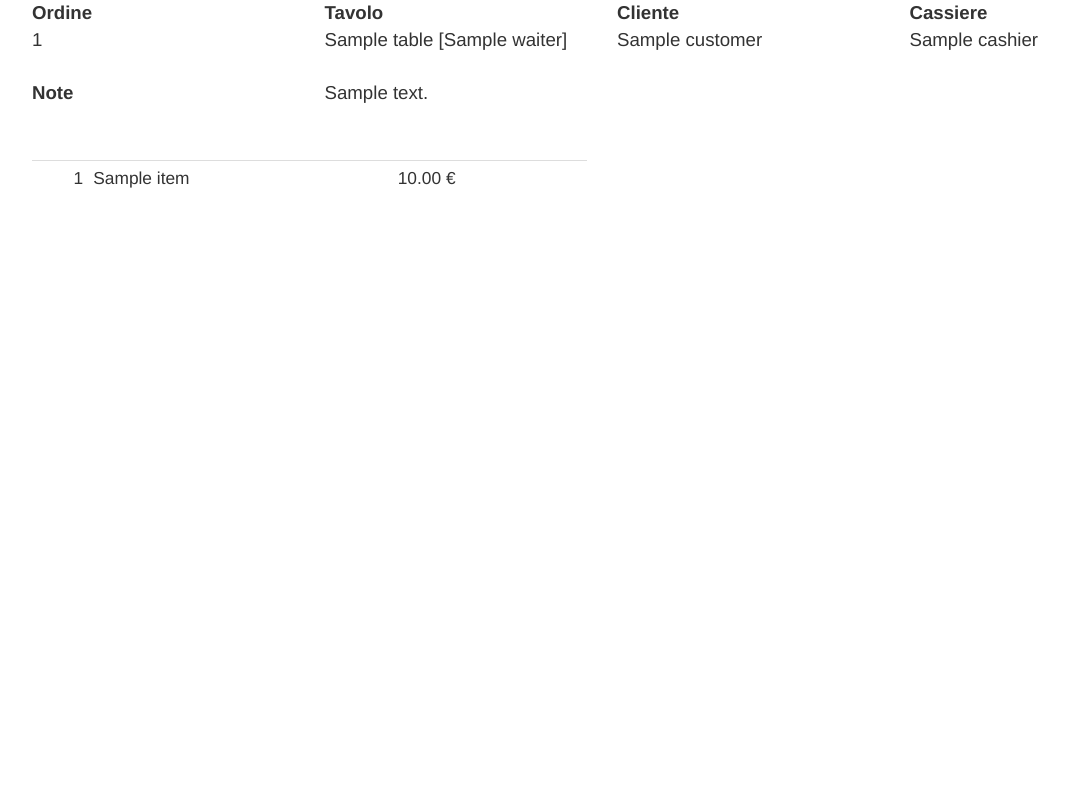
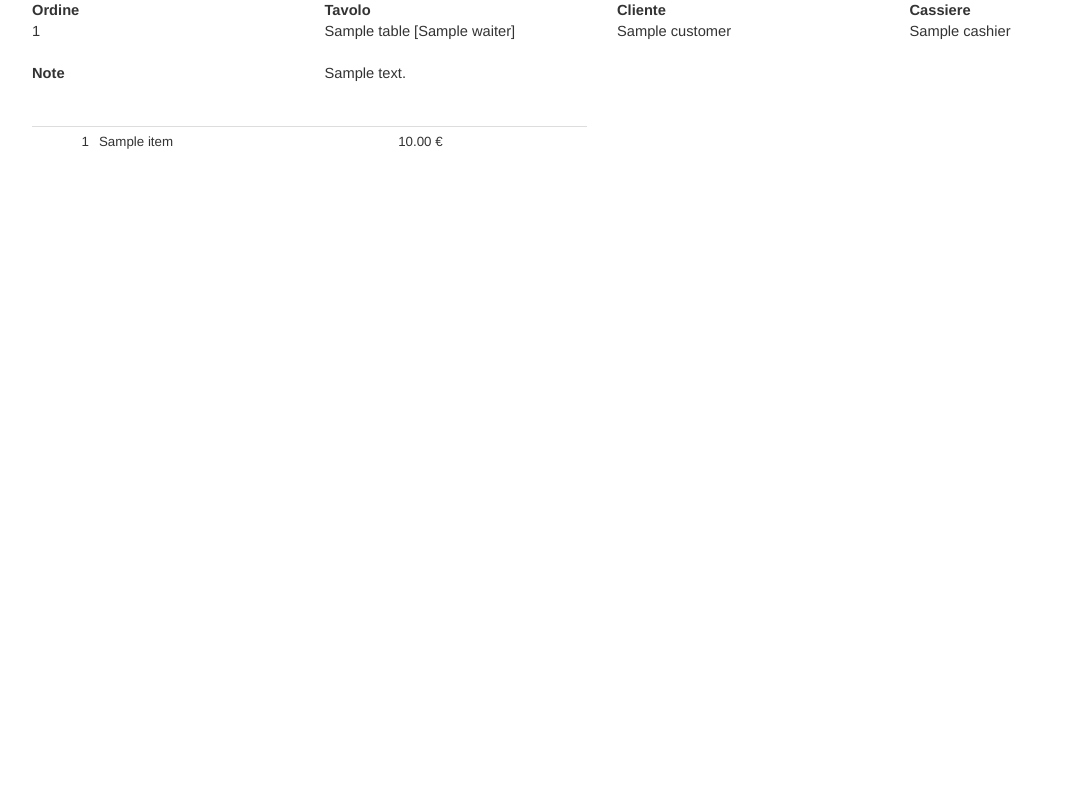
Before and after one commit to antocuni/ristomele, a Flask app: template server/templates/order.html in a window 1280 px wide. Shown: the whole page, without its empty margins (38-1107 px from the left). Run offline with Flask 3, Linux system fonts and the light colour scheme; the template is opened without the code that fills it: most values are stand-ins (such as "Sample title", 1, 10 or a date in 2020); parts of the project's set-up code (start-up, migrations or seed data) failed here and were passed over.

Commit message:
tentative checkin to enable A5 prints

```diff
--- a/server/spooler.py
+++ b/server/spooler.py
@@ -72,7 +72,7 @@ def print_orders(orders_dir, show_pdf):
         for html in orders_dir.listdir('*.html'):
             logging.info('Found HTML: %s', html.basename)
             pdf = html.new(ext='pdf')
-            if not exec_cmd('wkhtmltopdf "%s" "%s"' % (html, pdf)):
+            if not exec_cmd('wkhtmltopdf --page-size A5 "%s" "%s"' % (html, pdf)):
                 continue
             if not exec_cmd('%s "%s"' % (print_cmd, pdf)):
                 continue
--- a/server/templates/order.html
+++ b/server/templates/order.html
@@ -4,7 +4,7 @@
     <link rel="stylesheet" href="{{static}}/bootstrap.min.css">
   </head>
 
-  <body style="font-size: 14pt">
+  <body style="font-size: 11pt">
     <div class="container">
       {% if reprint %}
       <h1 class="text-center">RISTAMPA</h1>
@@ -38,7 +38,7 @@
       <div class="row">
         {% for column_content in columns %}
         <div class="col-xs-6">
-        <table class="table table-condensed" style="font-size: 13pt">
+        <table class="table table-condensed" style="font-size: 10pt">
           {% for item in column_content %}
             {% if item.kind == 'separator' %}
               <tr>
```
